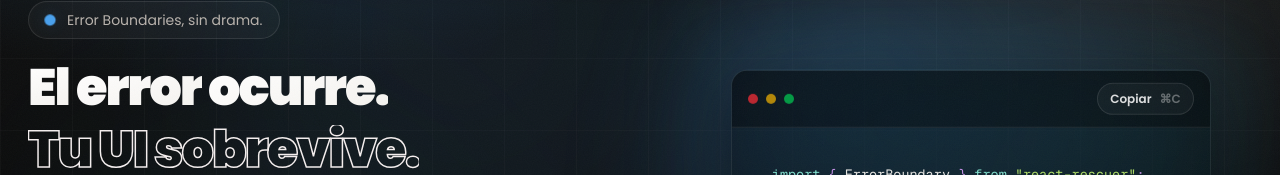
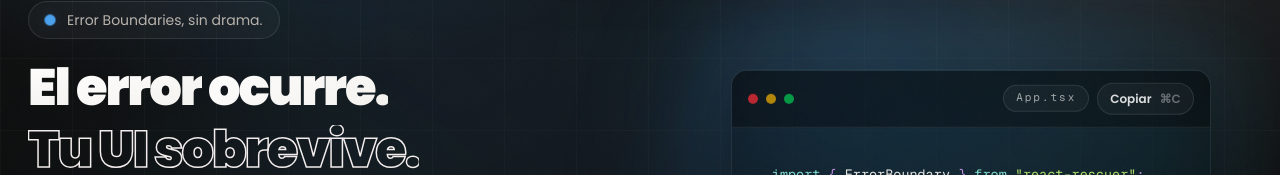
Before and after one commit to rody-huancas/website-react-rescuer, a Next.js app: page / in a window 1280 px wide. Shown: the part 158-333 px from the top of the page. Built offline with nearby package versions, Linux system fonts and the light colour scheme.

Commit message:
chore(hero): tag code card for entry animation

```diff
--- a/src/components/sections/HeroVisual.tsx
+++ b/src/components/sections/HeroVisual.tsx
@@ -15,7 +15,7 @@ const HeroVisual = () => {
         />
       </div>
 
-      <div className="relative">
+      <div data-rr-code-card className="relative">
         <div
           data-rr-grid
           className="pointer-events-none absolute inset-0 rounded-2xl opacity-[0.12]"
@@ -43,6 +43,7 @@ export const App = () => (
 );`,
               },
             ]}
+            title="App.tsx"
             showLineNumbers={false}
             wrap
           />
```
